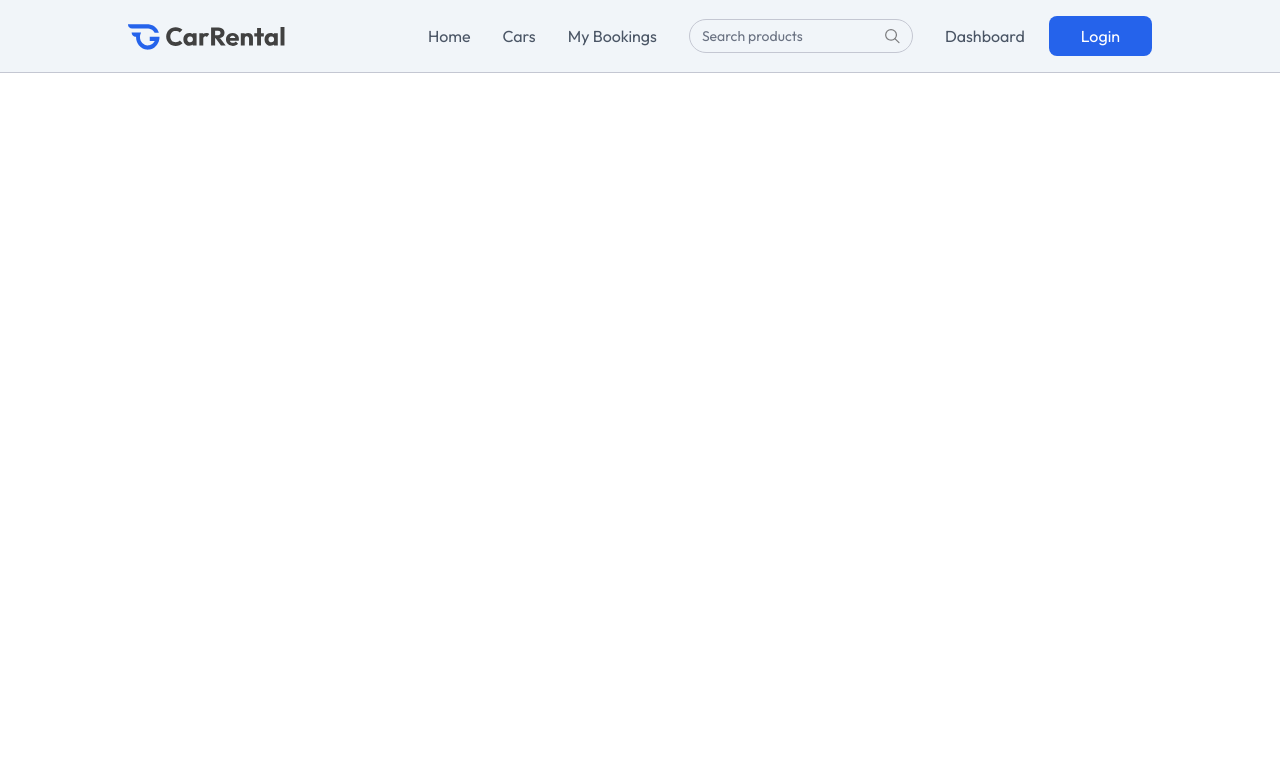
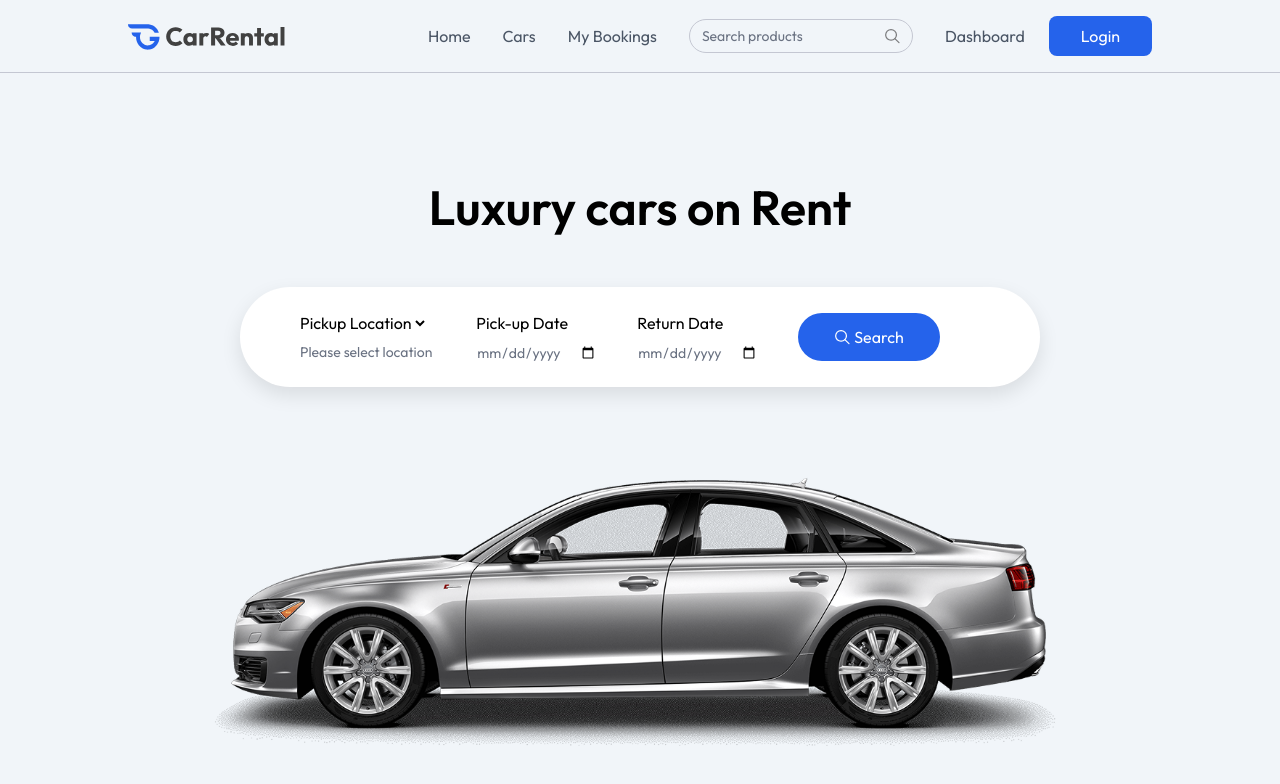
Before and after one commit to PrabinKumarNayak/Project, a React (Vite) app in the folder CARRENTAL/client/: page / in a window 1280 px wide. Shown: the top 784 px of the page. Built offline with nearby package versions, Linux system fonts and the light colour scheme.

Commit message:
car rental website hero

```diff
--- a/CARRENTAL/client/src/App.jsx
+++ b/CARRENTAL/client/src/App.jsx
@@ -1,9 +1,23 @@
+import { useState } from "react";
 import Navbar from "./components/Navbar";
+import { Route, Routes, useLocation } from "react-router-dom";
+import Home from "./Pages/Home";
+import CartDetails from "./Pages/CartDetails";
+import Cars from "./Pages/Cars";
+import MyBookings from "./Pages/MyBookings";
 
-export default function App(){
-  return(
-    <div>
-      <Navbar/>
-    </div>
-  )
+export default function App() {
+  const { showLogin, setShowLogin } = useState(false);
+  const isOwnerPath = useLocation().pathname.startsWith('/owner')
+  return (
+    <>
+      {!isOwnerPath && <Navbar setShowLogin={setShowLogin} />}
+      <Routes>
+        <Route path="/" element={<Home/>}/>
+        <Route path="/car-details/:id" element={<CartDetails/>}/>
+        <Route path="/cars" element={<Cars/>}/>
+        <Route path="/my-bookings" element={<MyBookings/>}/>
+      </Routes>
+    </>
+  );
 }
--- /dev/null
+++ b/CARRENTAL/client/src/Pages/Cars.jsx
@@ -0,0 +1,7 @@
+export default function Cars(){
+    return(
+        <>
+        hi
+        </>
+    )
+}
--- /dev/null
+++ b/CARRENTAL/client/src/Pages/CartDetails.jsx
@@ -0,0 +1,7 @@
+export default function CartDetails(){
+    return(
+        <>
+        hi
+        </>
+    )
+}
--- /dev/null
+++ b/CARRENTAL/client/src/Pages/Home.jsx
@@ -0,0 +1,9 @@
+import Hero from "../components/Hero";
+
+export default function Home(){
+    return(
+        <>
+            <Hero/>
+        </>
+    )
+}
--- /dev/null
+++ b/CARRENTAL/client/src/Pages/MyBookings.jsx
@@ -0,0 +1,7 @@
+export default function MyBookings(){
+    return(
+        <>
+        hi
+        </>
+    )
+}
--- /dev/null
+++ b/CARRENTAL/client/src/components/Hero.jsx
@@ -0,0 +1,71 @@
+import { useState } from "react";
+import { assets, cityList } from "../assets/assets";
+
+export default function Hero() {
+  const [pickupLocation, setPickupLocation] = useState("");
+
+  return (
+    <div className="h-screen flex flex-col items-center justify-center gap-14 bg-light text-center">
+      <h1 className="text-4xl md:text-5xl font-semibold">
+        Luxury cars on Rent
+      </h1>
+
+      <form className="flex flex-col md:flex-row items-start md:items-center justify-between p-6 rounded-lg md:rounded-full w-full max-w-[800px] bg-white shadow-[0px_8px_20px_rgba(0,0,0,0.1)]">
+        <div className="flex flex-col md:flex-row items-start md:items-center gap-10 md:ml-8">
+          <div className="flex flex-col items-start gap-2">
+            <select
+              required
+              value={pickupLocation}
+              onChange={(e) => setPickupLocation(e.target.value)}
+            >
+              <option value="">Pickup Location</option>
+              {cityList.map((city) => (
+                <option key={city} value={city}>
+                  {city}
+                </option>
+              ))}
+            </select>
+            <p className="px-1 text-sm text-gray-500">
+              {pickupLocation ? pickupLocation : "Please select location"}
+            </p>
+          </div>
+
+          <div className="flex flex-col items-start gap-2">
+            <label htmlFor="pickup-date">Pick-up Date</label>
+            <input
+              type="date"
+              id="pickup-date"
+              min={new Date().toISOString().split("T")[0]}
+              className="text-sm text-gray-500"
+              required
+            />
+          </div>
+
+          <div className="flex flex-col items-start gap-2">
+            <label htmlFor="return-date">Return Date</label>
+            <input
+              type="date"
+              id="return-date"
+              className="text-sm text-gray-500"
+              required
+            />
+          </div>
+
+          <button
+            type="submit"
+            className="flex items-center justify-center gap-1 px-9 py-3 max-sm:mt-4 bg-primary hover:bg-primary-dull text-white rounded-full cursor-pointer"
+          >
+            <img
+              src={assets.search_icon}
+              alt="search"
+              className="brightness-300"
+            />
+            Search
+          </button>
+        </div>
+      </form>
+
+      <img src={assets.main_car} alt="car" className="max-h-80" />
+    </div>
+  );
+}
```
